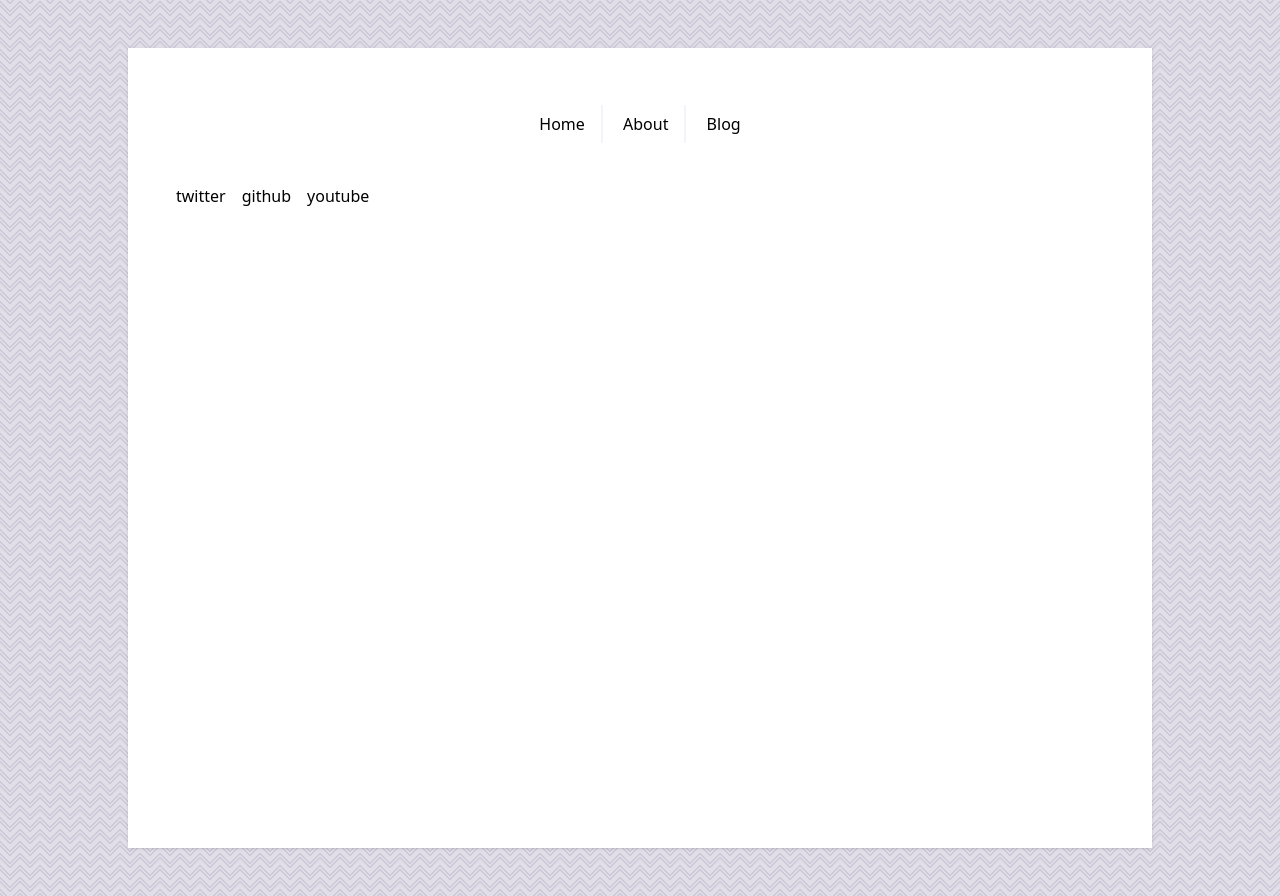
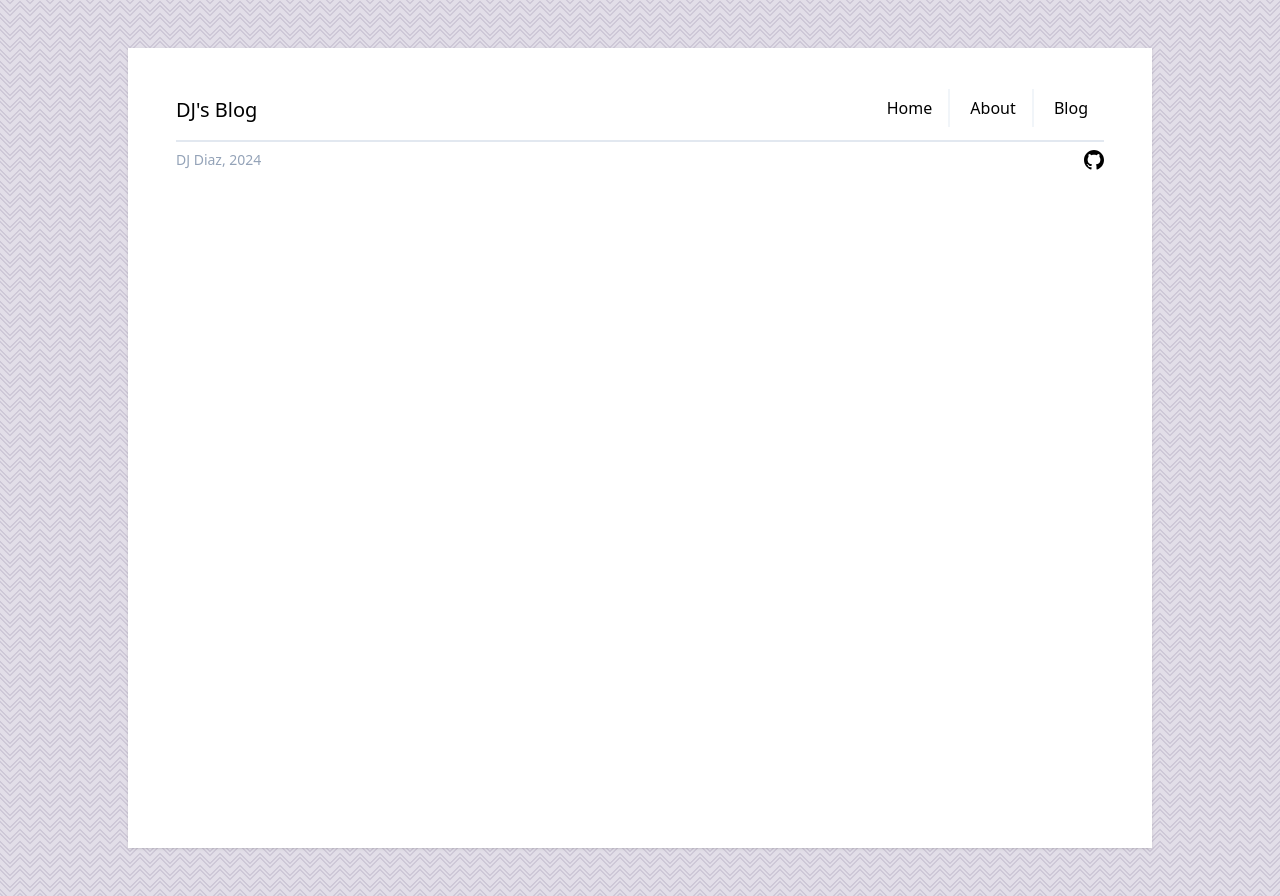
Before and after one commit to jushoo/denniel.dev, an Astro site: page / in a window 1280 px wide. Built offline with nearby package versions, Linux system fonts and the light colour scheme; Astro itself is replaced by a stand-in of ours.

Commit message:
update headers and footers

```diff
--- a/src/components/Footer.astro
+++ b/src/components/Footer.astro
@@ -1,20 +1,14 @@
 ---
 import Social from "./Social.astro";
-
-const platform = "github";
+import githubLogo from '../icons/github.svg?raw';
 const username = "jushoo";
 ---
 
-<style>
-  footer {
-    display: flex;
-    gap: 1rem;
-    margin-top: 2rem;
-  }
-</style>
-
-<footer>
-  <Social platform="twitter" username="astrodotbuild" />
-  <Social platform="github" username="withastro" />
-  <Social platform="youtube" username="astrodotbuild" />
+<footer class="w-full bg-white dark:bg-slate-800 flex flex-row justify-between py-2 mt-4 border-t-2 border-t-slate-200">
+  <div class="flex flex-row">
+    <p class="text-slate-400 text-sm dark:text-slate-600">DJ Diaz, 2024</p>
+  </div>
+  <div class="flex">
+    <Social url="https://github.com/jushoo" icon={githubLogo} />
+  </div>
 </footer>
--- a/src/components/Header.astro
+++ b/src/components/Header.astro
@@ -2,8 +2,9 @@
 import Navigation from "./Navigation.astro";
 ---
 
-<header class="p-4 flex flex-row justify-center">
-  <nav>
+<header class="flex flex-row mb-4">
+  <nav class="flex w-full flex-row justify-between">
+    <h3 class="text-xl">DJ's Blog</h3>
     <Navigation />
   </nav>
 </header>
--- a/src/components/Social.astro
+++ b/src/components/Social.astro
@@ -1,8 +1,10 @@
 ---
-const { platform, username } = Astro.props;
+const { url, icon} = Astro.props;
 ---
 
-<a href={`https://www.${platform}.com/${username}`}>{platform}</a>
+<a href={url} target="_blank">
+  <Fragment set:html={icon} />
+<a>
 
 <!-- <style>
   a {
```
Also changed, not shown: src/icons/github.svg (added).
